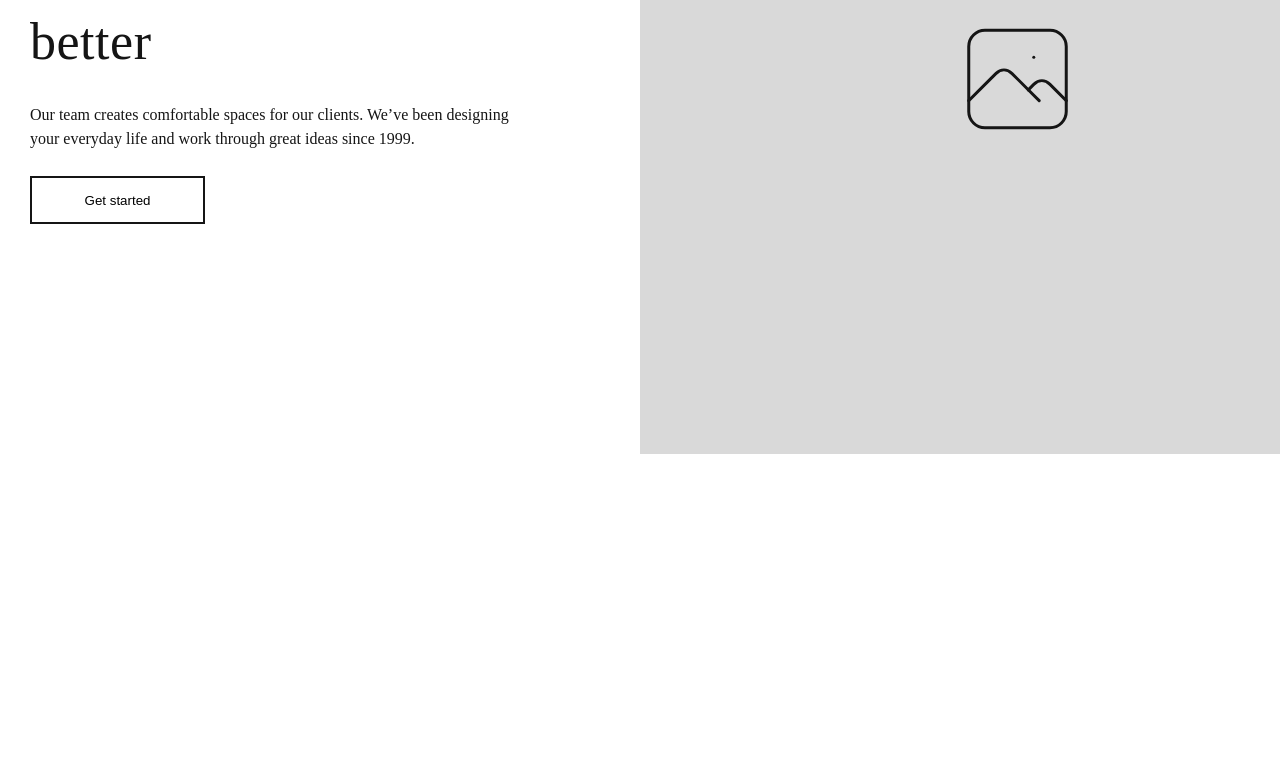
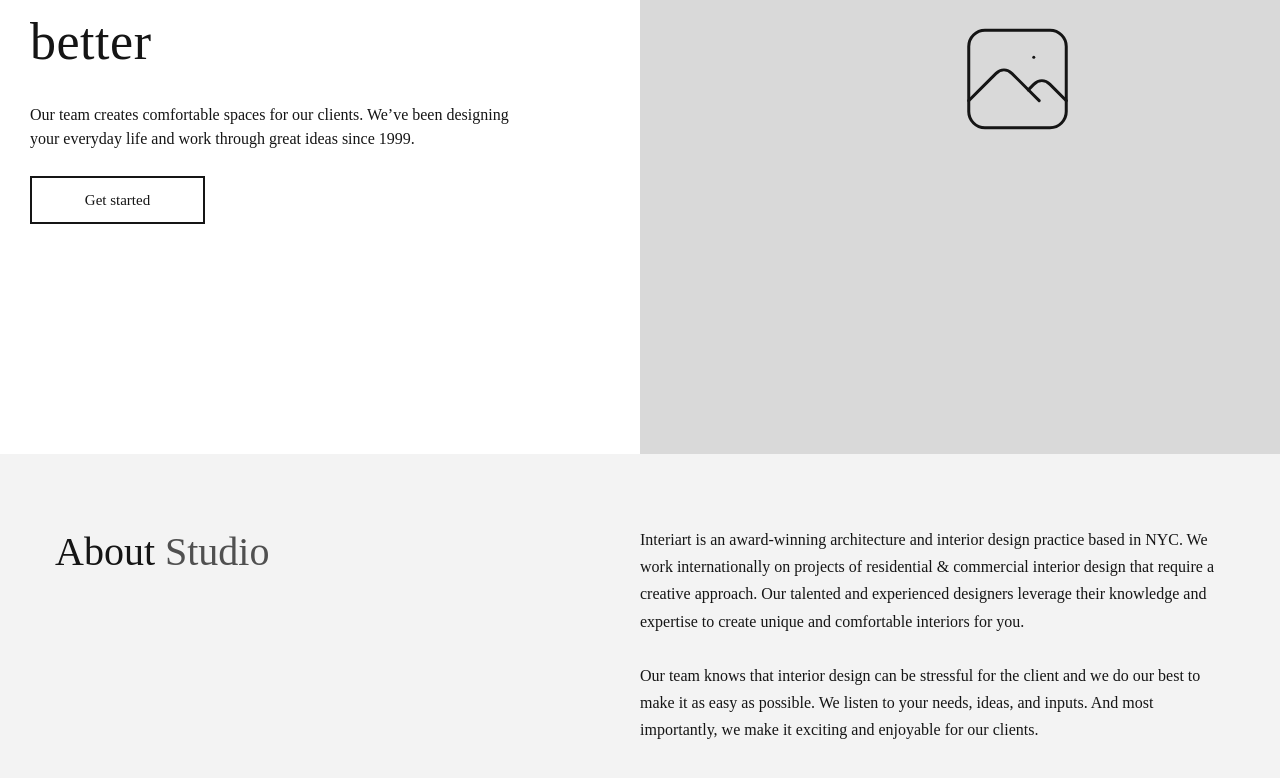
Before and after one commit to Netlonde/design-studio-page, a Next.js app: page /home in a window 1280 px wide. Shown: the part 412-1190 px from the top of the page. Before the commit the page ends 866 px from the top, so only its background shows below. Built offline with nearby package versions, Linux system fonts and the light colour scheme.

Commit message:
feat: about section

```diff
--- a/src/app/home/page.tsx
+++ b/src/app/home/page.tsx
@@ -2,6 +2,7 @@ import Header from "@/components/header/header";
 import useHomeController from "./home.controller";
 import Background from "./home.style";
 import GetStarted from "@/components/getStarted/getStarted";
+import About from "@/components/about/about";
 
 export const metadata = {
   title: "Home",
@@ -15,6 +16,7 @@ export default function Home() {
       <Header />
       <main>
         <GetStarted />
+        <About />
       </main>
     </Background>
   );
--- /dev/null
+++ b/src/components/about/about.controller.ts
@@ -0,0 +1,6 @@
+function useAboutController() {
+  const nameTest = "Welcome to About";
+  return { nameTest };
+}
+
+export default useAboutController;
--- /dev/null
+++ b/src/components/about/about.style.ts
@@ -0,0 +1,32 @@
+import styled from "styled-components";
+
+const Container = styled.div`
+  display: grid;
+  grid-template-columns: 50% 50%;
+  padding: 72px 135px;
+
+  width: 1440px;
+  height: 414px;
+  background: #f3f3f3;
+
+  .title {
+    font-family: "Poppins";
+    font-weight: 400;
+    font-size: 40px;
+    line-height: 130%;
+    color: #151515;
+
+    span {
+      color: #505050;
+    }
+  }
+
+  .text {
+    font-family: "Poppins";
+    font-size: 16px;
+    line-height: 170%;
+    color: #151515;
+  }
+`;
+
+export default Container;
--- /dev/null
+++ b/src/components/about/about.tsx
@@ -0,0 +1,28 @@
+"use client";
+import Image from "next/image";
+import { FaAngleDown } from "react-icons/fa";
+import useAboutController from "./about.controller";
+import Container from "./about.style";
+import iconPhoto from "../../assets/images/icon-photo.svg";
+
+export default function About() {
+  const { nameTest } = useAboutController();
+  return (
+    <Container>
+      <h2 className="title">
+        About <span>Studio</span>
+      </h2>
+      <p className="text">
+        Interiart is an award-winning architecture and interior design practice
+        based in NYC. We work internationally on projects of residential &
+        commercial interior design that require a creative approach. Our
+        talented and experienced designers leverage their knowledge and
+        expertise to create unique and comfortable interiors for you.
+        <br /> <br /> Our team knows that interior design can be stressful for
+        the client and we do our best to make it as easy as possible. We listen
+        to your needs, ideas, and inputs. And most importantly, we make it
+        exciting and enjoyable for our clients.
+      </p>
+    </Container>
+  );
+}
--- a/src/components/getStarted/getStarted.style.ts
+++ b/src/components/getStarted/getStarted.style.ts
@@ -58,6 +58,13 @@ const Container = styled.div`
       width: 175px;
       height: 48px;
       border: 2.5px solid #151515;
+      font-family: "Poppins";
+      font-size: 15px;
+      color: #151515;
+    }
+
+    button:hover {
+      opacity: 0.8;
     }
   }
 `;
--- a/src/components/index.ts
+++ b/src/components/index.ts
@@ -0,0 +1,3 @@
+export * from "./header/header";
+export * from "./getStarted/getStarted";
+export * from "./about/about";
```
